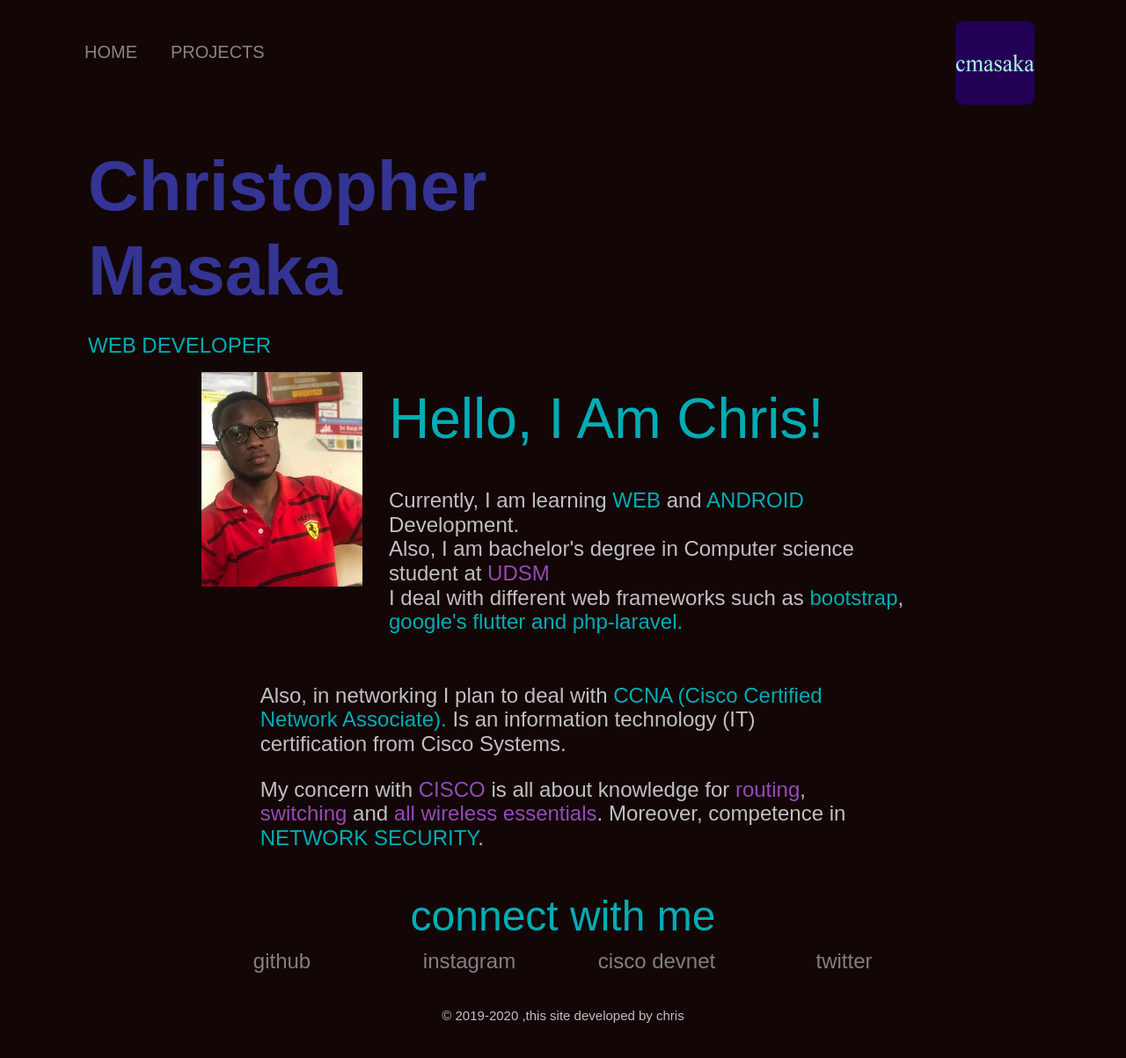
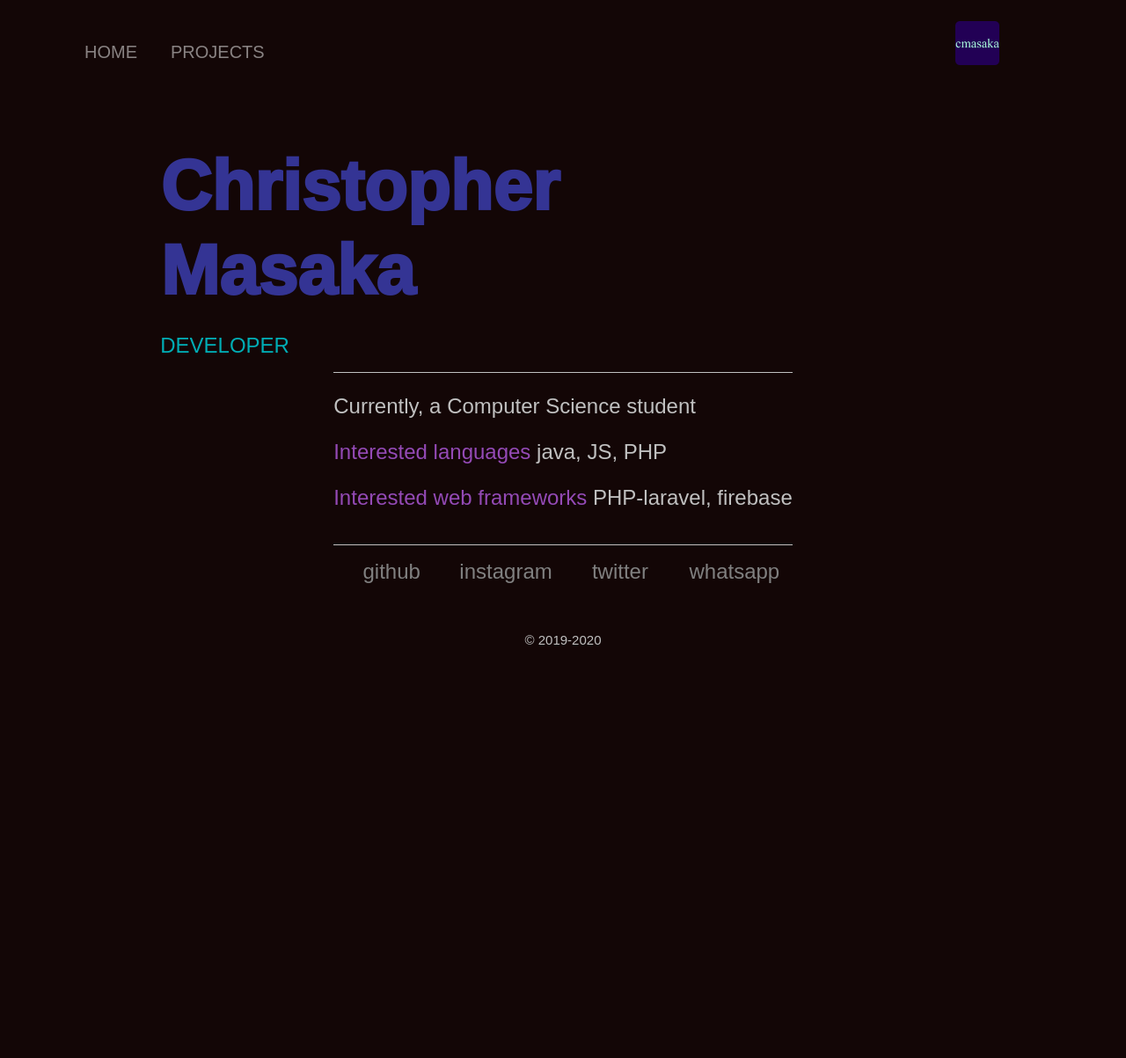
Before and after one commit to masakachristopher/chris-website, a PHP site: page / in a window 1280 px wide. Shown: the whole page at 88% size. After the commit the page ends 733 px from the top, so only its background shows below. Run offline with PHP 8.4, Linux system fonts and the light colour scheme.

Commit message:
modified

```diff
--- a/assets/css/style.css
+++ b/assets/css/style.css
@@ -11,14 +11,14 @@
   h1{
     font-size: 5.0rem;
     font-family: 'Poppins', sans-serif;
-    font-weight: 900;
+    font-weight: 1000;
     color: var(--colordblue);;
     display: inline-block;
   }
 
   @media screen and (max-width: 500px){
     h1{
-        font-size: 2.0rem !important;
+        font-size: 3.5rem !important;
     }
   }
 
@@ -174,7 +174,7 @@
 
 
   .portfolio{
-    height: 200px;
+    height: auto;
     border-top: 1px solid;
 
   }
--- a/home.php
+++ b/home.php
@@ -1,5 +1,3 @@
-
-
     <div class=" d-flex justify-content-left ">
                 <div class="container">
                     <div class="row">
@@ -7,7 +5,7 @@
                             <div class=" text-capitalize justify-content-left">
                                 <div class=" col-lg-12">
                                     <h1>christopher masaka</h1>
-                                    <h3 class="text-uppercase">web developer</h3>
+                                    <h3 class="text-uppercase">Developer</h3>
                                 </div>
                             </div>
                         </div>
@@ -17,56 +15,34 @@
 
     <div class="d-flex justify-content-center align-items-center p-2">
             <div>
-                <div class="row d-flex justify-content-center">
-                    <!-- <div class="col-sm-1">
-                    </div> -->
-                    <div class="col-sm-2">
-                            <div class=" d-flex justify-content-left">
-                                <img src="assets/img/imgp.jpg" class="img-fluid" alt="">
-                            </div>
-                    </div>
-                    <div class="col-sm-6">
+                <div class="d-flex justify-content-center portfolio">
                         <div class="blockquote" >
-                            <h2 class="headline mb-3 text-capitalize ">hello, I am chris!</h2>
-                                <p> Currently, I am learning<span><span class="blue text-uppercase"> web </span></span> <span>and</span><span class="blue text-uppercase"> android </span> Development.<br>
-                                    Also, I am bachelor's degree in Computer science student at <span class="purple">UDSM</span><br>
-                                    I deal with different web frameworks such as <span class="blue">bootstrap</span>, <span class="blue">google's flutter<span> and </span>php-laravel.</span>
-                                </p>
-                        </div>
-                    </div>
-                </div>
-
-                <div class="d-flex justify-content-center p-2 ">
-                        <div class="col-7 ">
-                            <!-- <h2 class="text-uppercase d-flex justify-content-center">other interests</h2> -->
-                            <p class=""><span> Also, in networking I plan to deal with<span class="blue"> CCNA (Cisco Certified Network Associate). </span>
-                             Is an information technology (IT) certification from Cisco Systems.</span> </p>
-
-                            <p>My concern with <span class="purple">CISCO </span> is all about knowledge for <span class="purple">routing</span>, <span class="purple">switching</span>  and <span class="purple">all wireless essentials</span>. Moreover, competence in <span class="text-uppercase blue">network security</span>. </p>
+                            <p>Currently, a Computer Science student</p>
+                            <p><span class="purple">Interested languages</span> java, JS, PHP</p>
+                            <p><span class="purple">Interested web frameworks</span> PHP-laravel, firebase </p>
                         </div>
                 </div>
 
-                <div class="">
-                  <h2 class="text-lowercase d-flex justify-content-center">connect with me</h2>
-                    <div class="row d-flex justify-content-center">
-                        <div class="col-md-2 text-lowercase">
+                <div class="justify-content-center portfolio" >
+                    <div class="row d-flex justify-content-center p-3">
+                        <div class="col-md-3 text-lowercase">
                             <div class="wel_item d-flex justify-content-center">
                                 <a href="https://github.com/masakachristopher" class="social_link" title="github"><span>github</span></a>
                             </div>
                         </div>
-                        <div class="col-md-2 text-lowercase">
+                        <div class="col-md-3 text-lowercase">
                             <div class="wel_item d-flex justify-content-center">
                                 <a href="https://www.instagram.com/christopher_masaka/?hl=en" class="social_link" title="instagram"><span>instagram</span></a>
                             </div>
                         </div>
-                        <div class="col-md-2 text-lowercase">
+                        <div class="col-md-3 text-lowercase">
                             <div class="wel_item d-flex justify-content-center">
-                                <a href="https://developer.cisco.com/chrisdevnet" class="social_link" title="cisco DevNet"><span>cisco devnet</span></a>
+                                <a href="#" class="social_link" title="twitter"><span>twitter</span></a>
                             </div>
                         </div>
-                        <div class="col-md-2 text-lowercase">
+                        <div class="col-md-3 text-lowercase">
                             <div class="wel_item d-flex justify-content-center">
-                                <a href="#" class="social_link" title="twitter"><span>twitter</span></a>
+                                <a href="#" class="social_link" title="whatsapp"><span>whatsApp</span></a>
                             </div>
                         </div>
 
--- a/index.php
+++ b/index.php
@@ -36,11 +36,10 @@
                     </li> -->
                 </ul>
                 <div class="collapse navbar-collapse" id="navbarResponsive">
-                <ul class="navbar-nav ml-auto text-right">
+                <ul class="navbar-nav ml-auto text-auto">
                     <li class="nav-item">
-                        <a class="navbar-brand logo" href="index.php"><img class="img-fluid " height="95px" src="assets/favicon/apple-touch-icon.png"  alt="logo"></a>
+                        <a class="navbar-brand logo" href="index.php"><img class="img-fluid " height="50px" src="assets/favicon/apple-touch-icon.png"  alt="logo"></a>
                     </li>
-
                 </ul>
                 </div>
             </div>
@@ -91,7 +90,7 @@
     </div>
     <div class="d-flex justify-content-center">
         <footer class="d-flex justify-content-center">
-           <span> <span>&copy 2019-<?php echo date("Y");?></span> ,this site developed by chris</span>
+           <span> <span>&copy 2019-<?php echo date("Y");?></span> </span>
         </footer>
     </div>
 
```
Also changed, not shown: about.php (+14 -38 lines).
